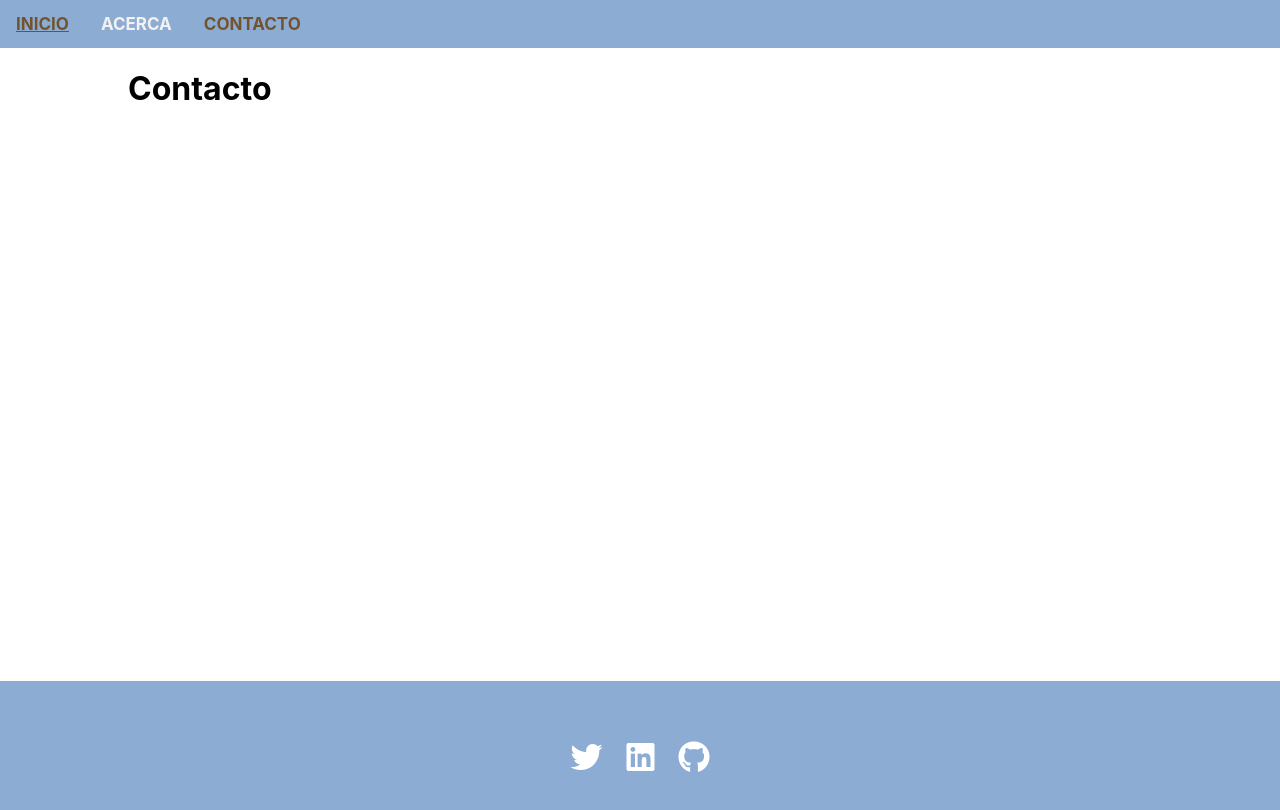
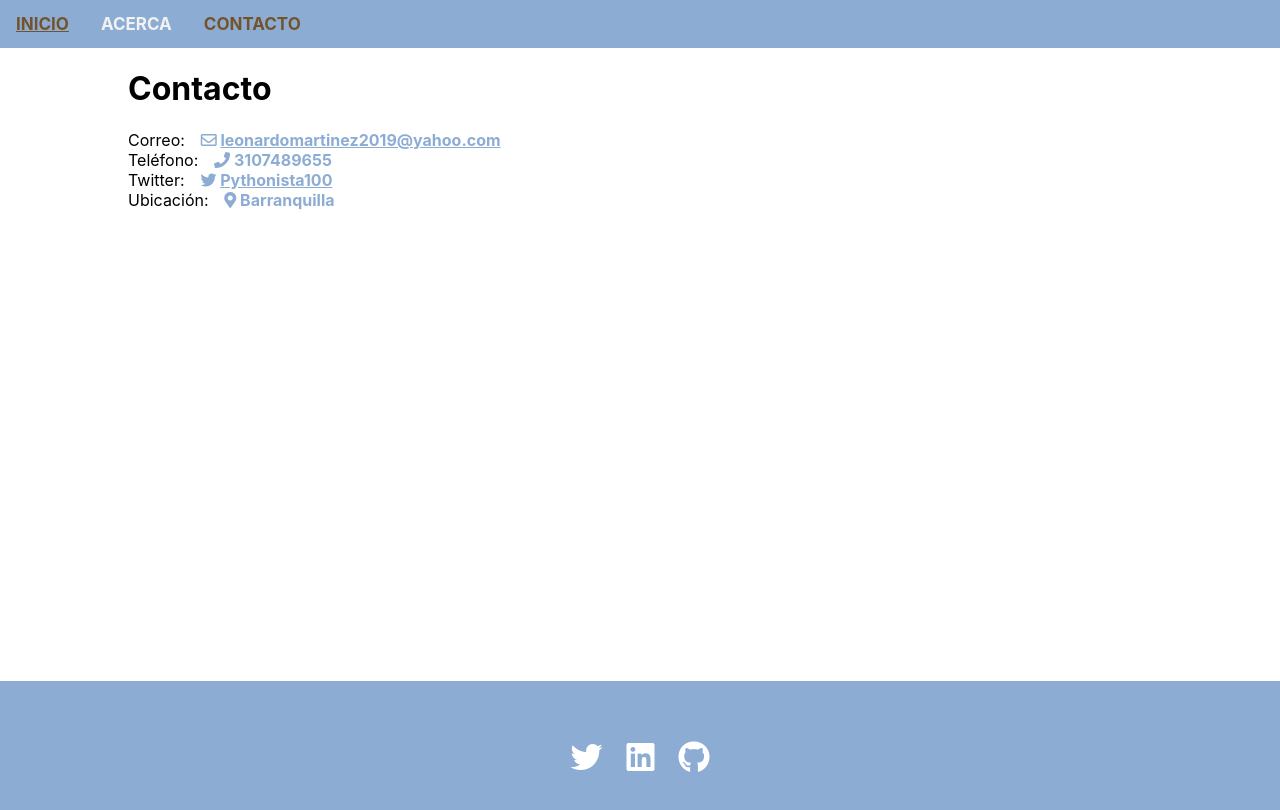
Before and after one commit to leomartinez2020/portafolio-web, a React (Create React App) app: page /contacto in a window 1280 px wide. Shown: the top 810 px of the page. Built offline with nearby package versions, Linux system fonts and the light colour scheme.

Commit message:
Agregar contenido a las páginas acerca y contacto
- Agregar íconos
- Agregar información personal

```diff
--- a/src/components/Acerca.js
+++ b/src/components/Acerca.js
@@ -4,6 +4,10 @@ const Acerca = () => {
   return (
     <div className="container">
       <h1>Acerca</h1>
+      <p>
+        Desarrollador Python con conocimientos en SQL, Mongodb, JavaScript,
+        Flask, Django y React.
+      </p>
     </div>
   )
 }
--- /dev/null
+++ b/src/components/Contacto.css
@@ -0,0 +1,20 @@
+.contacto dt {
+  display: inline;
+}
+
+.contacto a {
+  color: #8DACD4;
+  text-decoration: underline;
+}
+
+.contacto dd {
+  color: #8DACD4;
+  display: inline;
+  margin: 0 0 0 12px;
+  font-weight: bold;
+}
+
+.container dd::after {
+  content: "\A";
+  white-space: pre;
+}
--- a/src/components/Contacto.js
+++ b/src/components/Contacto.js
@@ -1,9 +1,24 @@
 import React from 'react';
+import './Contacto.css';
 
 const Contacto = () => {
   return (
-    <div className="container">
+    <div className="container contacto">
       <h1>Contacto</h1>
+      <dl>
+        <dt>Correo:</dt>
+        <dd> <i className="far fa-envelope"></i> <a href="mailto:leonardomartinez2019@yahoo.com">leonardomartinez2019@yahoo.com</a></dd>
+
+        <dt>Teléfono:</dt>
+        <dd> <i className="fas fa-phone"></i> 3107489655</dd>
+
+        <dt>Twitter:</dt>
+        <dd> <i className="fab fa-twitter"></i> <a href="https://twitter.com/pythonista100">Pythonista100</a></dd>
+
+        <dt>Ubicación:</dt>
+        <dd> <i class="fas fa-map-marker-alt"></i> Barranquilla</dd>
+
+      </dl>
     </div>
   )
 }
```
